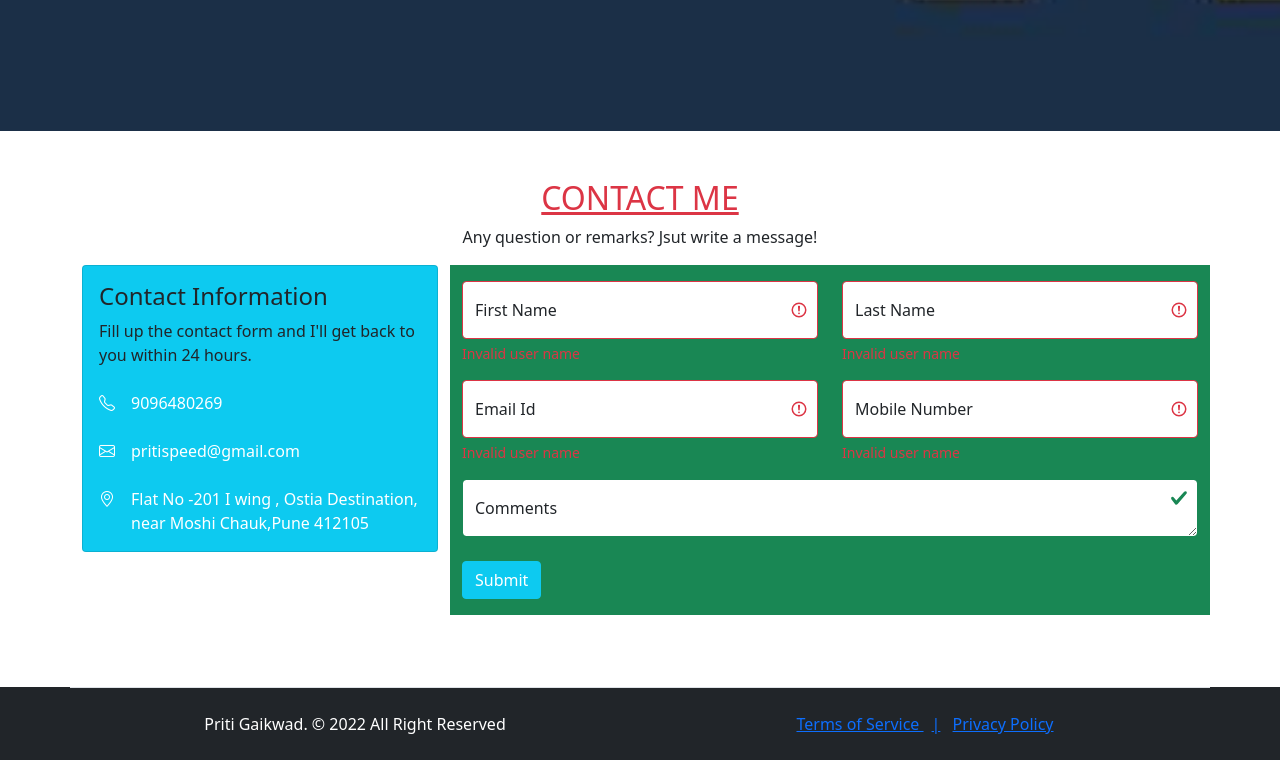
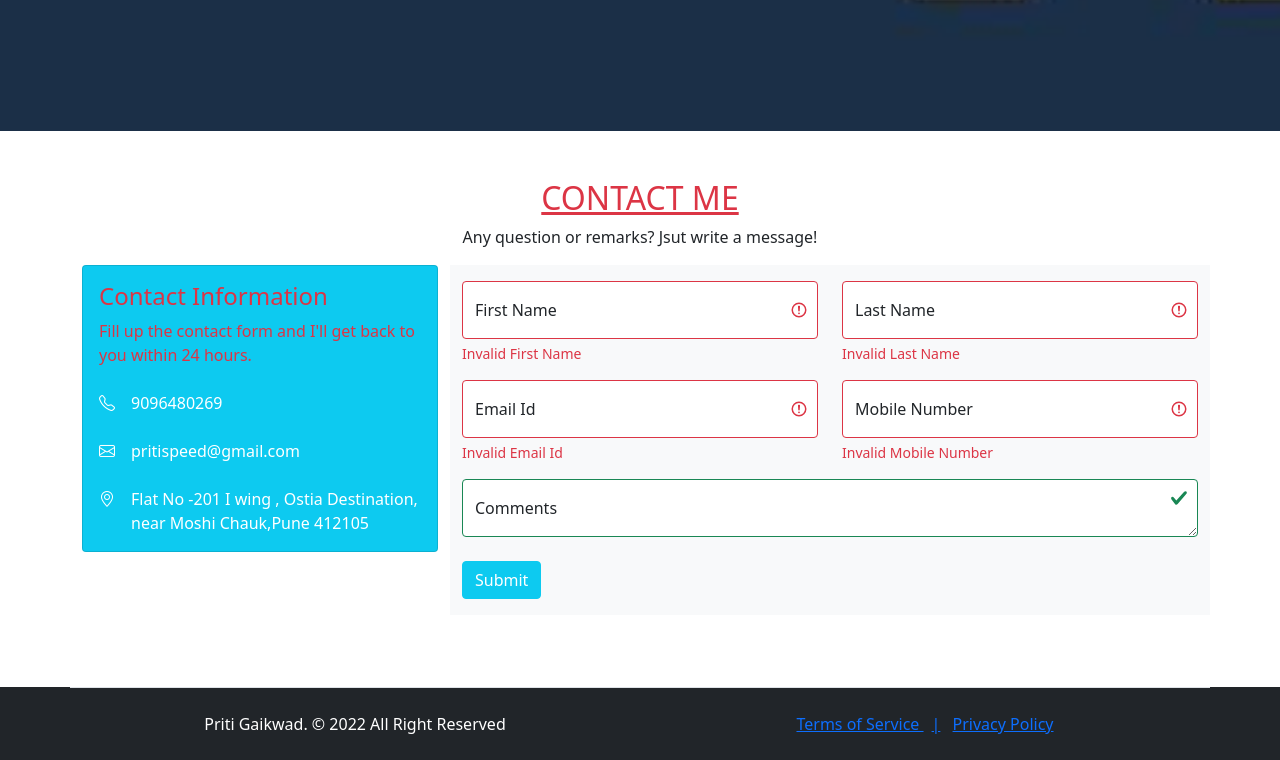
Before and after one commit to PritiGaik/Demo, a plain HTML site: page contactme.html in a window 1280 px wide. Shown: the part 669-1429 px from the top of the page. Drawn offline with nearby package versions, Linux system fonts and the light colour scheme.

Commit message:
Add files via upload
replace file

```diff
--- a/contactme.html
+++ b/contactme.html
@@ -67,8 +67,8 @@
             <div class="col-lg-4 col-md-4 mb-4">
                 <div class="card border-rounded bg-info">
                     <div class="card-body">
-                        <h4 class="card-title">Contact Information</h4>
-                        <p class="card-text">Fill up the contact form and I'll get back to you within 24 hours.</p>
+                        <h4 class="card-title text-danger">Contact Information</h4>
+                        <p class="card-text text-danger">Fill up the contact form and I'll get back to you within 24 hours.</p>
                         <div class="mt-4 d-flex">
                         <div class="text-white">
                             <i class="bi bi-telephone"></i>
@@ -100,23 +100,23 @@
 
                   </div>
                 </div>
-                <div class="col-lg-8 bg-success mb-4">
+                <div class="col-lg-8 bg-light mb-4">
                     <form class="was-validated mt-3 border-rounded" novalidate>
                     <div class="row">
                         <div class="col-md-6">
                             <div class="form-floating mb-3">
                                 <input type="text" placeholder="First Name" class="form-control" name="firstname" id="firstname" required>
                                 <label for="firstname" class="form-label">First Name  </label>
-                                <div class="invalid-feedback">Invalid user name</div>
-                                <div class="valid-feedback">valid user name</div>
+                                <div class="invalid-feedback">Invalid First Name</div>
+                                <div class="valid-feedback">valid First Name</div>
                             </div>
                         </div>
                         <div class="col-md-6">
                             <div class="form-floating mb-3">
                                 <input type="text" placeholder="Last Name" class="form-control" name="lastname" id="lastname" required>
                                 <label for="lastname" class="form-label">Last Name  </label>
-                                <div class="invalid-feedback">Invalid user name</div>
-                                <div class="valid-feedback">valid user name</div>
+                                <div class="invalid-feedback">Invalid Last Name</div>
+                                <div class="valid-feedback">valid Last Name</div>
                             </div>
                         </div>
                     </div>
@@ -125,16 +125,16 @@
                             <div class="form-floating mb-3">
                                 <input type="email" placeholder="Email Id" class="form-control" name="emailid" id="emailid" required>
                                 <label for="emailid" class="form-label">Email Id </label>
-                                <div class="invalid-feedback">Invalid user name</div>
-                                <div class="valid-feedback">valid user name</div>
+                                <div class="invalid-feedback">Invalid Email Id </div>
+                                <div class="valid-feedback">valid Email Id </div>
                             </div>
                         </div>
                         <div class="col-md-6">
                             <div class="form-floating mb-3">
                                 <input type="number" placeholder="Mobile Number" class="form-control" name="mobilenumber" id="mobilenumber" required>
                                 <label for="mobilenumber" class="form-label">Mobile Number</label>
-                                <div class="invalid-feedback">Invalid user name</div>
-                                <div class="valid-feedback">valid user name</div>
+                                <div class="invalid-feedback">Invalid Mobile Number</div>
+                                <div class="valid-feedback">valid Mobile Number</div>
                             </div>
                         </div>
                     </div>
@@ -144,11 +144,12 @@
                             <div class="form-floating">
                                 <textarea class="form-control" placeholder="Leave a comment here" id="floatingTextarea"></textarea>
                                 <label for="floatingTextarea">Comments</label>
+
                               </div>
                         </div>
 
                     </div>
-                    <div class="row text-right mt-4 mb-3">
+                    <div class="row  mt-4 mb-3">
                         <div class="col-md-12">
                             <input type="button" value="Submit" class="btn btn-info text-white">
                         </div>
```
